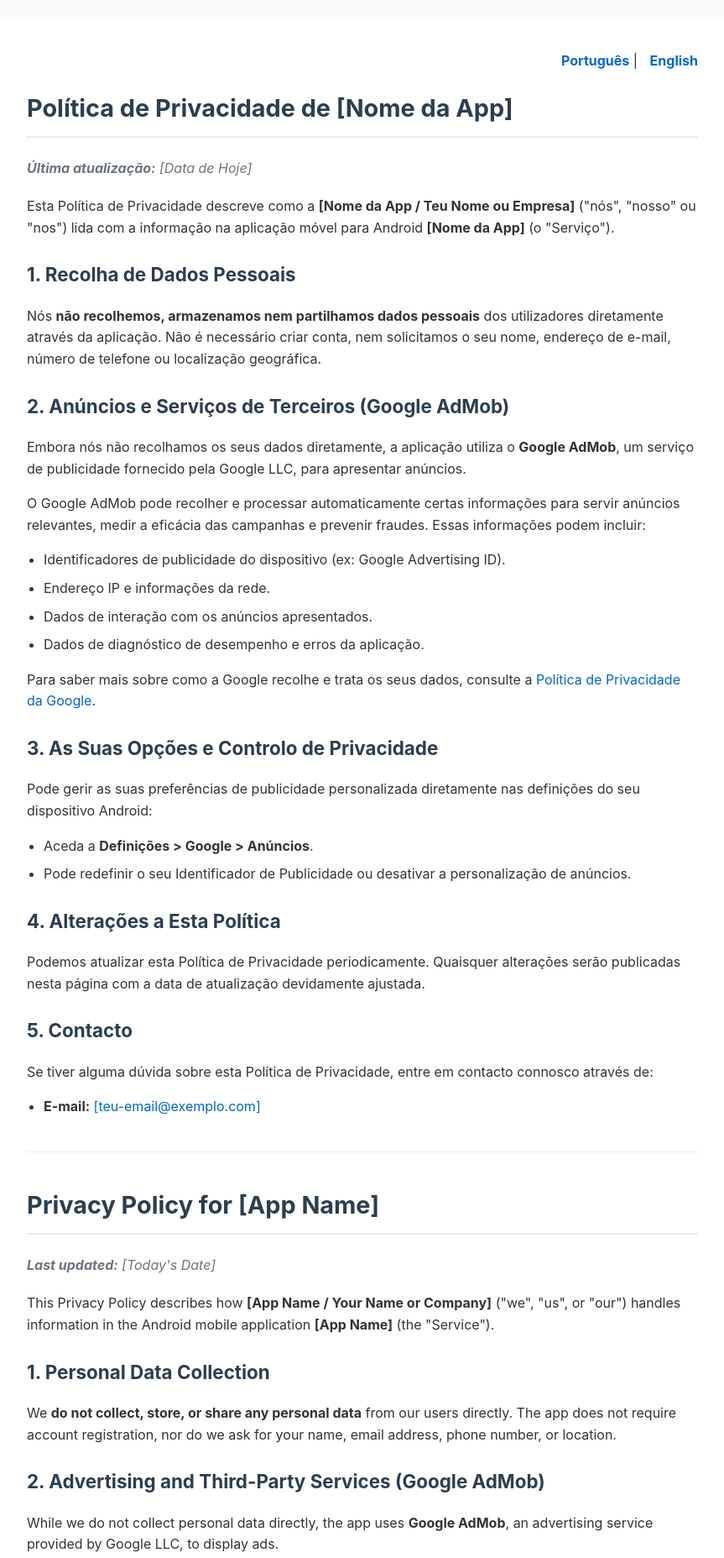
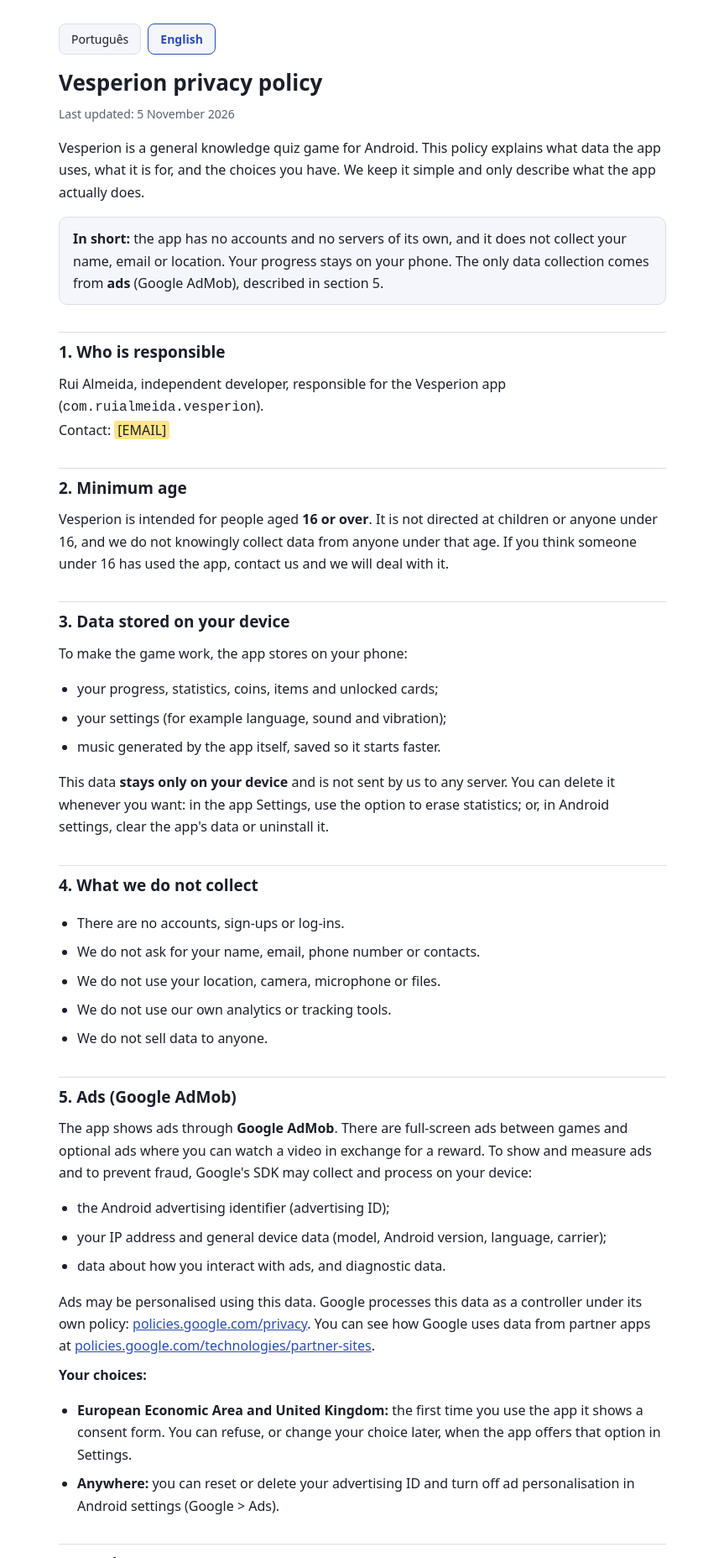
Before and after one commit to walkerofsigma/General-Culture-Quiz, a plain HTML site: page index.html in a window 1280 px wide. Shown: the top 1855 px of the page at 84% size, without its empty margins (208-1071 px from the left). Drawn offline with Linux system fonts and the light colour scheme.

Commit message:
Update index.html

```diff
--- a/index.html
+++ b/index.html
@@ -1,201 +1,198 @@
 <!DOCTYPE html>
 <html lang="pt">
 <head>
-    <meta charset="UTF-8">
-    <meta name="viewport" content="width=device-width, initial-scale=1.0">
-    <title>Política de Privacidade / Privacy Policy - [Nome da App]</title>
+<meta charset="utf-8">
+<meta name="viewport" content="width=device-width, initial-scale=1">
+<title>Vesperion – Política de privacidade / Privacy policy</title>
 <style>
-        :root {
-            --primary-color: #2c3e50;
-            --text-color: #333333;
-            --bg-color: #f8f9fa;
-            --card-bg: #ffffff;
-            --border-color: #e9ecef;
-            --link-color: #0066cc;
-        }
-
-        body {
-            font-family: -apple-system, BlinkMacSystemFont, "Segoe UI", Roboto, Helvetica, Arial, sans-serif;
-            line-height: 1.6;
-            color: var(--text-color);
-            background-color: var(--bg-color);
-            margin: 0;
-            padding: 20px;
-        }
-
-        .container {
-            max-width: 800px;
-            margin: 0 auto;
-            background: var(--card-bg);
-            padding: 40px;
-            border-radius: 8px;
-            box-shadow: 0 4px 6px rgba(0, 0, 0, 0.05);
-        }
-
-        h1 {
-            color: var(--primary-color);
-            font-size: 1.8rem;
-            border-bottom: 2px solid var(--border-color);
-            padding-bottom: 10px;
-            margin-top: 0;
-        }
-
-        h2 {
-            color: var(--primary-color);
-            font-size: 1.4rem;
-            margin-top: 25px;
-        }
-
-        h3 {
-            color: var(--primary-color);
-            font-size: 1.1rem;
-            margin-top: 20px;
-        }
-
-        p, li {
-            font-size: 1rem;
-        }
-
-        ul {
-            padding-left: 20px;
-        }
-
-        li {
-            margin-bottom: 8px;
-        }
-
-        a {
-            color: var(--link-color);
-            text-decoration: none;
-        }
-
-        a:hover {
-            text-decoration: underline;
-        }
-
-        .date {
-            font-style: italic;
-            color: #6c757d;
-            margin-bottom: 20px;
-        }
-
-        hr {
-            border: 0;
-            height: 1px;
-            background: var(--border-color);
-            margin: 40px 0;
-        }
-
-        .lang-switch {
-            text-align: right;
-            margin-bottom: 20px;
-        }
-
-        .lang-switch a {
-            font-weight: bold;
-            margin-left: 10px;
-        }
-
-        @media (max-width: 600px) {
-            .container {
-                padding: 20px;
-            }
-
-            h1 {
-                font-size: 1.5rem;
-            }
-
-            h2 {
-                font-size: 1.2rem;
-            }
-        }
+  :root { color-scheme: light dark; --bg:#ffffff; --fg:#1b1f2a; --muted:#566070; --line:#d9dee7; --acc:#2a4db0; --card:#f4f6fb; }
+  @media (prefers-color-scheme: dark) { :root { --bg:#0b1022; --fg:#e8ecf7; --muted:#9aa6c2; --line:#26304f; --acc:#8fb0ff; --card:#121a36; } }
+  * { box-sizing: border-box; }
+  body { margin:0; background:var(--bg); color:var(--fg); font:16px/1.65 system-ui,-apple-system,"Segoe UI",Roboto,sans-serif; }
+  main { max-width: 760px; margin: 0 auto; padding: 24px 18px 64px; }
+  h1 { font-size: 26px; margin: 8px 0 4px; }
+  h2 { font-size: 19px; margin: 32px 0 8px; padding-top: 8px; border-top: 1px solid var(--line); }
+  p, li { margin: 8px 0; }
+  ul { padding-left: 22px; }
+  a { color: var(--acc); }
+  .meta { color: var(--muted); font-size: 14px; margin: 0 0 16px; }
+  .box { background: var(--card); border: 1px solid var(--line); border-radius: 10px; padding: 12px 16px; margin: 16px 0; }
+  .lang { display:none; gap:8px; margin: 4px 0 12px; }
+  .js .lang { display:flex; }
+  .lang button { font: inherit; font-size: 14px; padding: 6px 14px; border-radius: 8px; border: 1px solid var(--line); background: var(--card); color: var(--fg); cursor: pointer; }
+  .lang button[aria-pressed="true"] { border-color: var(--acc); color: var(--acc); font-weight: 600; }
+  .js .en { display:none; }
+  .js.en-on .pt { display:none; }
+  .js.en-on .en { display:block; }
+  .nojs-sep { margin-top: 56px; }
+  .js .nojs-sep { display:none; }
+  mark { background: #ffe58a; color:#1b1f2a; padding: 0 4px; border-radius: 3px; }
 </style>
+<script>document.documentElement.classList.add('js');</script>
 </head>
 <body>
+<main>
 
-<div class="container">
-    <div class="lang-switch">
-        <a href="#pt">Português</a> | <a href="#en">English</a>
+<div class="lang" role="group" aria-label="Idioma / Language">
+  <button type="button" id="b-pt" aria-pressed="true">Português</button>
+  <button type="button" id="b-en" aria-pressed="false">English</button>
 </div>
 
-    <!-- SEÇÃO EM PORTUGUÊS -->
-    <section id="pt">
-        <h1>Política de Privacidade de [Nome da App]</h1>
-        <p class="date"><strong>Última atualização:</strong> [Data de Hoje]</p>
+<section class="pt" lang="pt">
+  <h1>Política de privacidade do Vesperion</h1>
+  <p class="meta">Última atualização: 5 de novembro de 2026</p>
 
-        <p>Esta Política de Privacidade descreve como a <strong>[Nome da App / Teu Nome ou Empresa]</strong> ("nós", "nosso" ou "nos") lida com a informação na aplicação móvel para Android <strong>[Nome da App]</strong> (o "Serviço").</p>
+  <p>O Vesperion é um jogo de perguntas de cultura geral para Android. Esta política explica que dados a aplicação usa, para que servem e que escolhas tens. Escrevemo-la de forma simples e só descrevemos o que a aplicação faz de facto.</p>
 
-        <h2>1. Recolha de Dados Pessoais</h2>
-        <p>Nós <strong>não recolhemos, armazenamos nem partilhamos dados pessoais</strong> dos utilizadores diretamente através da aplicação. Não é necessário criar conta, nem solicitamos o seu nome, endereço de e-mail, número de telefone ou localização geográfica.</p>
+  <div class="box"><strong>Em resumo:</strong> a aplicação não tem contas nem servidores próprios e não recolhe o teu nome, email ou localização. O teu progresso fica só no teu telemóvel. A única recolha de dados é feita pelos <strong>anúncios</strong> (Google AdMob), descrita no ponto 5.</div>
 
-        <h2>2. Anúncios e Serviços de Terceiros (Google AdMob)</h2>
-        <p>Embora nós não recolhamos os seus dados diretamente, a aplicação utiliza o <strong>Google AdMob</strong>, um serviço de publicidade fornecido pela Google LLC, para apresentar anúncios.</p>
-        <p>O Google AdMob pode recolher e processar automaticamente certas informações para servir anúncios relevantes, medir a eficácia das campanhas e prevenir fraudes. Essas informações podem incluir:</p>
+  <h2>1. Quem é o responsável</h2>
+  <p>Rui Almeida, programador independente, responsável pela aplicação Vesperion (<code>com.ruialmeida.vesperion</code>).<br>Contacto: <mark>[EMAIL]</mark></p>
+
+  <h2>2. Idade mínima</h2>
+  <p>O Vesperion destina-se a pessoas com <strong>16 anos ou mais</strong>. Não é dirigido a crianças nem a menores de 16 anos e não recolhemos conscientemente dados de menores dessa idade. Se achas que um menor de 16 anos usou a aplicação, contacta-nos para tratarmos do assunto.</p>
+
+  <h2>3. Dados guardados no teu dispositivo</h2>
+  <p>Para o jogo funcionar, a aplicação guarda no teu telemóvel:</p>
   <ul>
-            <li>Identificadores de publicidade do dispositivo (ex: Google Advertising ID).</li>
-            <li>Endereço IP e informações da rede.</li>
-            <li>Dados de interação com os anúncios apresentados.</li>
-            <li>Dados de diagnóstico de desempenho e erros da aplicação.</li>
+    <li>o teu progresso, estatísticas, moedas, itens e cartas desbloqueados;</li>
+    <li>as tuas definições (por exemplo idioma, som e vibração);</li>
+    <li>músicas geradas pela própria aplicação, guardadas para arrancarem mais depressa.</li>
   </ul>
-        <p>Para saber mais sobre como a Google recolhe e trata os seus dados, consulte a <a href="https://policies.google.com/privacy" target="_blank" rel="noopener noreferrer">Política de Privacidade da Google</a>.</p>
+  <p>Estes dados <strong>ficam apenas no teu dispositivo</strong> e não são enviados por nós para nenhum servidor. Podes apagá-los quando quiseres: nas Definições da aplicação, usa a opção de apagar estatísticas; ou, nas definições do Android, limpa os dados da aplicação ou desinstala-a.</p>
 
-        <h2>3. As Suas Opções e Controlo de Privacidade</h2>
-        <p>Pode gerir as suas preferências de publicidade personalizada diretamente nas definições do seu dispositivo Android:</p>
+  <h2>4. O que não recolhemos</h2>
   <ul>
-            <li>Aceda a <strong>Definições &gt; Google &gt; Anúncios</strong>.</li>
-            <li>Pode redefinir o seu Identificador de Publicidade ou desativar a personalização de anúncios.</li>
+    <li>Não há contas, registo nem início de sessão.</li>
+    <li>Não pedimos nome, email, telefone nem contactos.</li>
+    <li>Não usamos a localização, a câmara, o microfone nem os teus ficheiros.</li>
+    <li>Não usamos ferramentas de análise ou de seguimento próprias.</li>
+    <li>Não vendemos dados a ninguém.</li>
   </ul>
 
-        <h2>4. Alterações a Esta Política</h2>
-        <p>Podemos atualizar esta Política de Privacidade periodicamente. Quaisquer alterações serão publicadas nesta página com a data de atualização devidamente ajustada.</p>
+  <h2>5. Anúncios (Google AdMob)</h2>
+  <p>A aplicação mostra anúncios através do <strong>Google AdMob</strong>. Existem anúncios de ecrã inteiro entre jogos e anúncios opcionais em que podes ver um vídeo em troca de uma recompensa. Para os mostrar, medir e prevenir fraude, o SDK da Google pode recolher e tratar, no teu dispositivo:</p>
+  <ul>
+    <li>o identificador de publicidade do Android (ID de publicidade);</li>
+    <li>o endereço IP e dados gerais do dispositivo (modelo, versão do Android, idioma, operador);</li>
+    <li>dados sobre a interação com os anúncios e dados de diagnóstico.</li>
+  </ul>
+  <p>Os anúncios podem ser personalizados com base nestes dados. A Google trata estes dados como responsável pelo tratamento, segundo a sua própria política: <a href="https://policies.google.com/privacy" rel="noopener">policies.google.com/privacy</a>. Pode ver como a Google usa dados de aplicações parceiras em <a href="https://policies.google.com/technologies/partner-sites" rel="noopener">policies.google.com/technologies/partner-sites</a>.</p>
+  <p><strong>Escolhas:</strong></p>
+  <ul>
+    <li><strong>Espaço Económico Europeu e Reino Unido:</strong> na primeira utilização a aplicação mostra um formulário de consentimento. Podes recusar ou alterar a escolha mais tarde, quando a aplicação oferecer essa opção nas Definições.</li>
+    <li><strong>Em qualquer país:</strong> podes repor ou apagar o ID de publicidade e desativar a personalização de anúncios nas definições do Android (Google &gt; Anúncios).</li>
+  </ul>
 
-        <h2>5. Contacto</h2>
-        <p>Se tiver alguma dúvida sobre esta Política de Privacidade, entre em contacto connosco através de:</p>
-        <ul>
-            <li><strong>E-mail:</strong> <a href="mailto:[teu-email@exemplo.com]">[teu-email@exemplo.com]</a></li>
-        </ul>
+  <h2>6. Compras</h2>
+  <p>Esta versão da aplicação não tem compras dentro da aplicação. Se isso mudar, atualizaremos esta política.</p>
+
+  <h2>7. Com quem partilhamos dados</h2>
+  <p>Não partilhamos dados com terceiros, exceto o que a Google recolhe diretamente através do AdMob, como descrito no ponto 5. A Google pode tratar dados fora do Espaço Económico Europeu, segundo as garantias que descreve nas suas políticas.</p>
+
+  <h2>8. Quanto tempo guardamos os dados</h2>
+  <p>Os dados guardados no dispositivo ficam até os apagares. Os dados tratados pela Google seguem os prazos da própria Google.</p>
+
+  <h2>9. Os teus direitos</h2>
+  <p>Ao abrigo do Regulamento Geral sobre a Proteção de Dados (RGPD), tens direito de acesso, retificação, apagamento, limitação, oposição, portabilidade e de retirar o consentimento a qualquer momento, sem afetar o tratamento anterior. Como não guardamos dados pessoais teus nos nossos servidores, a forma mais direta de os exercer é através das opções do ponto 3 e do ponto 5. Para qualquer pedido, contacta-nos. Tens também o direito de apresentar queixa à autoridade de controlo: em Portugal, a Comissão Nacional de Proteção de Dados (<a href="https://www.cnpd.pt" rel="noopener">cnpd.pt</a>).</p>
+
+  <h2>10. Segurança</h2>
+  <p>Os dados do jogo ficam no armazenamento privado da aplicação no teu telemóvel. Nenhum método de armazenamento é totalmente infalível, mas não os transmitimos a ninguém.</p>
+
+  <h2>11. Alterações a esta política</h2>
+  <p>Podemos atualizar esta política, por exemplo se a aplicação mudar. A data no topo indica a última versão em vigor.</p>
+
+  <h2>12. Contacto</h2>
+  <p>Dúvidas ou pedidos sobre privacidade: <mark>[EMAIL]</mark></p>
 </section>
 
-    <hr>
+<hr class="nojs-sep">
 
-    <!-- ENGLISH SECTION -->
-    <section id="en">
-        <h1>Privacy Policy for [App Name]</h1>
-        <p class="date"><strong>Last updated:</strong> [Today's Date]</p>
+<section class="en" lang="en">
+  <h1>Vesperion privacy policy</h1>
+  <p class="meta">Last updated: 5 November 2026</p>
 
-        <p>This Privacy Policy describes how <strong>[App Name / Your Name or Company]</strong> ("we", "us", or "our") handles information in the Android mobile application <strong>[App Name]</strong> (the "Service").</p>
+  <p>Vesperion is a general knowledge quiz game for Android. This policy explains what data the app uses, what it is for, and the choices you have. We keep it simple and only describe what the app actually does.</p>
 
-        <h2>1. Personal Data Collection</h2>
-        <p>We <strong>do not collect, store, or share any personal data</strong> from our users directly. The app does not require account registration, nor do we ask for your name, email address, phone number, or location.</p>
+  <div class="box"><strong>In short:</strong> the app has no accounts and no servers of its own, and it does not collect your name, email or location. Your progress stays on your phone. The only data collection comes from <strong>ads</strong> (Google AdMob), described in section 5.</div>
 
-        <h2>2. Advertising and Third-Party Services (Google AdMob)</h2>
-        <p>While we do not collect personal data directly, the app uses <strong>Google AdMob</strong>, an advertising service provided by Google LLC, to display ads.</p>
-        <p>Google AdMob may automatically collect and process certain information to serve relevant ads, measure ad performance, and prevent fraud. This information may include:</p>
+  <h2>1. Who is responsible</h2>
+  <p>Rui Almeida, independent developer, responsible for the Vesperion app (<code>com.ruialmeida.vesperion</code>).<br>Contact: <mark>[EMAIL]</mark></p>
+
+  <h2>2. Minimum age</h2>
+  <p>Vesperion is intended for people aged <strong>16 or over</strong>. It is not directed at children or anyone under 16, and we do not knowingly collect data from anyone under that age. If you think someone under 16 has used the app, contact us and we will deal with it.</p>
+
+  <h2>3. Data stored on your device</h2>
+  <p>To make the game work, the app stores on your phone:</p>
   <ul>
-            <li>Device advertising identifiers (e.g., Google Advertising ID).</li>
-            <li>IP address and network information.</li>
-            <li>Interaction data with displayed advertisements.</li>
-            <li>Performance diagnostic and crash data.</li>
+    <li>your progress, statistics, coins, items and unlocked cards;</li>
+    <li>your settings (for example language, sound and vibration);</li>
+    <li>music generated by the app itself, saved so it starts faster.</li>
   </ul>
-        <p>To learn more about how Google collects and processes your data, please visit the <a href="https://policies.google.com/privacy" target="_blank" rel="noopener noreferrer">Google Privacy Policy</a>.</p>
+  <p>This data <strong>stays only on your device</strong> and is not sent by us to any server. You can delete it whenever you want: in the app Settings, use the option to erase statistics; or, in Android settings, clear the app's data or uninstall it.</p>
 
-        <h2>3. Your Choices and Privacy Controls</h2>
-        <p>You can manage your personalized advertising preferences directly from your Android device settings:</p>
+  <h2>4. What we do not collect</h2>
   <ul>
-            <li>Go to <strong>Settings &gt; Google &gt; Ads</strong>.</li>
-            <li>You can reset your Advertising ID or opt out of personalized ads.</li>
+    <li>There are no accounts, sign-ups or log-ins.</li>
+    <li>We do not ask for your name, email, phone number or contacts.</li>
+    <li>We do not use your location, camera, microphone or files.</li>
+    <li>We do not use our own analytics or tracking tools.</li>
+    <li>We do not sell data to anyone.</li>
   </ul>
 
-        <h2>4. Changes to This Privacy Policy</h2>
-        <p>We may update our Privacy Policy from time to time. Any changes will be posted on this page with an updated "Last updated" date.</p>
+  <h2>5. Ads (Google AdMob)</h2>
+  <p>The app shows ads through <strong>Google AdMob</strong>. There are full-screen ads between games and optional ads where you can watch a video in exchange for a reward. To show and measure ads and to prevent fraud, Google's SDK may collect and process on your device:</p>
+  <ul>
+    <li>the Android advertising identifier (advertising ID);</li>
+    <li>your IP address and general device data (model, Android version, language, carrier);</li>
+    <li>data about how you interact with ads, and diagnostic data.</li>
+  </ul>
+  <p>Ads may be personalised using this data. Google processes this data as a controller under its own policy: <a href="https://policies.google.com/privacy" rel="noopener">policies.google.com/privacy</a>. You can see how Google uses data from partner apps at <a href="https://policies.google.com/technologies/partner-sites" rel="noopener">policies.google.com/technologies/partner-sites</a>.</p>
+  <p><strong>Your choices:</strong></p>
+  <ul>
+    <li><strong>European Economic Area and United Kingdom:</strong> the first time you use the app it shows a consent form. You can refuse, or change your choice later, when the app offers that option in Settings.</li>
+    <li><strong>Anywhere:</strong> you can reset or delete your advertising ID and turn off ad personalisation in Android settings (Google &gt; Ads).</li>
+  </ul>
 
-        <h2>5. Contact Us</h2>
-        <p>If you have any questions about this Privacy Policy, please contact us at:</p>
-        <ul>
-            <li><strong>Email:</strong> <a href="mailto:[your-email@example.com]">[your-email@example.com]</a></li>
-        </ul>
+  <h2>6. Purchases</h2>
+  <p>This version of the app has no in-app purchases. If that changes, we will update this policy.</p>
+
+  <h2>7. Who we share data with</h2>
+  <p>We do not share data with third parties, other than what Google collects directly through AdMob, as described in section 5. Google may process data outside the European Economic Area, under the safeguards described in its policies.</p>
+
+  <h2>8. How long we keep data</h2>
+  <p>Data stored on your device remains until you delete it. Data processed by Google follows Google's own retention periods.</p>
+
+  <h2>9. Your rights</h2>
+  <p>Under the General Data Protection Regulation (GDPR), you have the right to access, rectification, erasure, restriction, objection and portability, and to withdraw consent at any time without affecting earlier processing. Because we do not keep personal data about you on our servers, the most direct way to exercise these rights is through the options in sections 3 and 5. For any request, contact us. You also have the right to lodge a complaint with a supervisory authority: in Portugal, the Comissão Nacional de Proteção de Dados (<a href="https://www.cnpd.pt" rel="noopener">cnpd.pt</a>).</p>
+
+  <h2>10. Security</h2>
+  <p>Game data is kept in the app's private storage on your phone. No storage method is completely foolproof, but we do not transmit it to anyone.</p>
+
+  <h2>11. Changes to this policy</h2>
+  <p>We may update this policy, for example if the app changes. The date at the top shows the latest version in force.</p>
+
+  <h2>12. Contact</h2>
+  <p>Questions or requests about privacy: <mark>[EMAIL]</mark></p>
 </section>
-</div>
 
+</main>
+<script>
+(function () {
+  var d = document.documentElement, bp = document.getElementById('b-pt'), be = document.getElementById('b-en');
+  function set(en) {
+    d.classList.toggle('en-on', en);
+    d.lang = en ? 'en' : 'pt';
+    bp.setAttribute('aria-pressed', String(!en));
+    be.setAttribute('aria-pressed', String(en));
+  }
+  bp.addEventListener('click', function () { set(false); });
+  be.addEventListener('click', function () { set(true); });
+  var q = (location.search + location.hash).toLowerCase();
+  if (/lang=en|#en$/.test(q)) set(true);
+  else if (/lang=pt|#pt$/.test(q)) set(false);
+  else set(!/^pt/i.test(navigator.language || 'pt'));
+})();
+</script>
 </body>
 </html>
```
Lines whose indentation alone changed are shown as unchanged.
